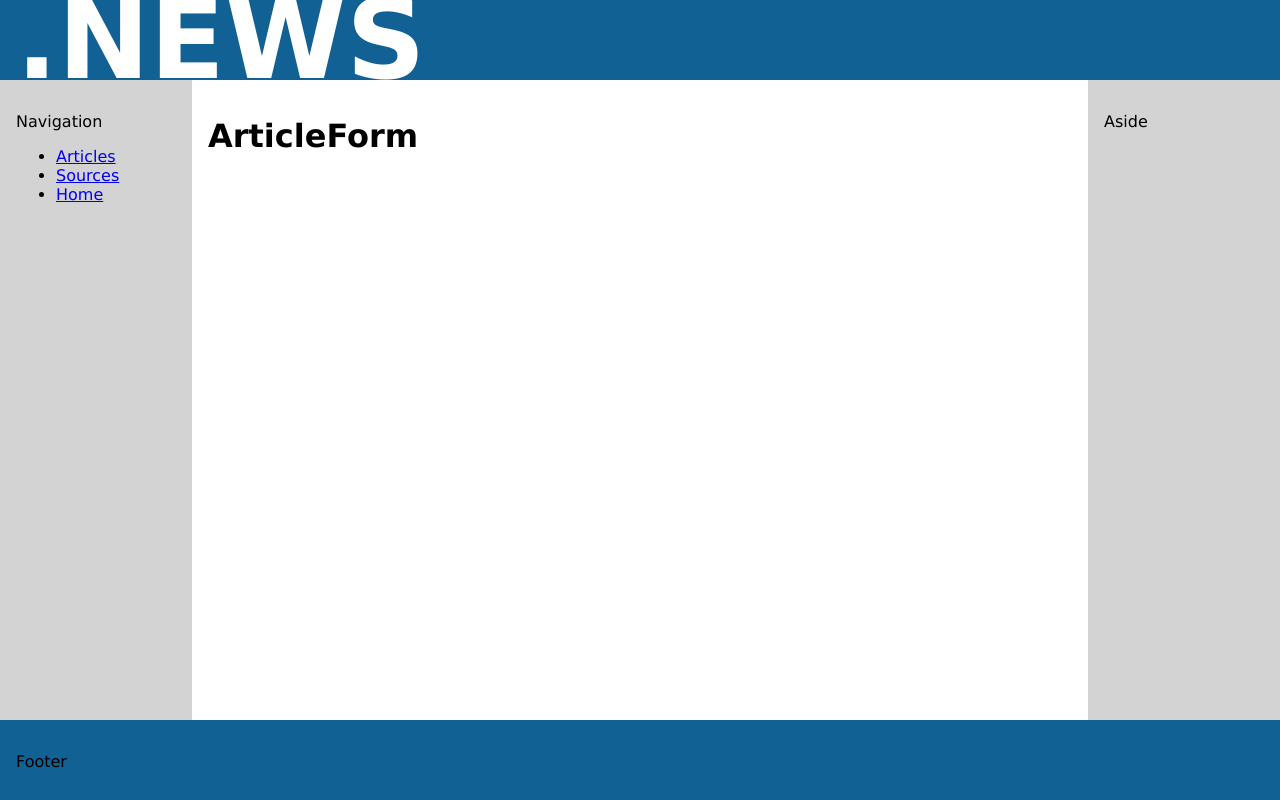
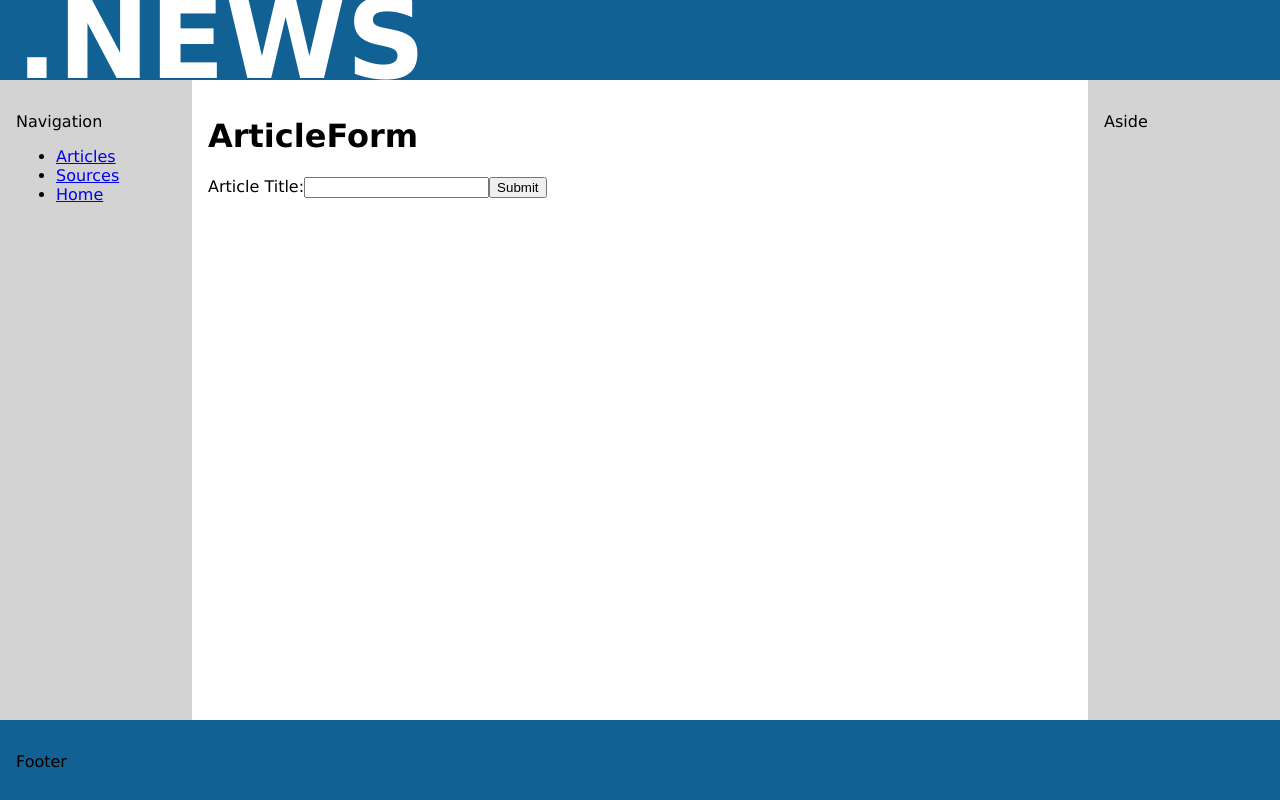
Before and after one commit to jmcpartland/phase-3-frontend-news, a React (Create React App) app: page /articles/new in a window 1280 px wide. Built offline with nearby package versions, Linux system fonts and the light colour scheme.

Commit message:
added form elements to ArticleForm

```diff
--- a/src/components/Article.js
+++ b/src/components/Article.js
@@ -1,7 +1,9 @@
-import React from 'react';
+import React, { useState } from 'react';
 import { useNavigate } from 'react-router-dom';
 
 function Article({article}) {
+
+    const [currentArticle, setCurrentArticle] = useState(0) // NOT WORKING
 
     let navigate = useNavigate();
 
@@ -10,15 +12,36 @@ function Article({article}) {
         navigate("/articles/new", article={article});
     }
 
+
+
     const deleteArticle = (e) => {
+        setCurrentArticle(article.id)  // NOT WORKING
+        console.log(currentArticle)
+
         fetch(`http://localhost:9292/articles/${article.id}`, {
             method: "DELETE",
             headers: {
                 'Content-type': 'application/json'
             }
         })
+        .then(() => setCurrentArticle(0))  // NOT WORKING
+        console.log(currentArticle)
     }
 
+
+
+
+
+    const updateArticle = (e) => {
+
+        fetch(`http://localhost:9292/articles/${article.id}`, {
+            method: "PUT",
+            headers: {
+                'Content-type': 'application/json'
+            },
+            body: JSON.stringify()
+        })
+    }
 
     return (
         <div className="center">
@@ -28,6 +51,7 @@ function Article({article}) {
             <span className="labelStyle">Author: </span> {article.author} <p />
             <span className="labelStyle">Description: </span> {article.description}  <p />
             <button type="button" onClick={newArticle}>New</button>
+            <button type="button" onClick={updateArticle}>Update</button>
             <button type="button" onClick={deleteArticle}>Delete</button>
         </div>
     )
--- a/src/components/ArticleForm.js
+++ b/src/components/ArticleForm.js
@@ -3,13 +3,33 @@ import { useParams } from 'react-router-dom';
 
 function ArticleForm({article}) {
     const [newArticle, setNewArticle] = useState([]);
+    const [articleTitle, setArticleTitle] = useState("")
 
     let params = useParams();
-    console.log(article);
+    // console.log(article);
+
+
+    function handleChange(event) {
+        setArticleTitle(event.target.value)
+        console.log(event.target.value)
+    }
+
+    function handleSubmit(event) {
+        // console.log(event)
+    }
+
 
     return (
         <div className="center">
             <h1>ArticleForm</h1>
+
+            <form onSubmit={handleSubmit}>
+                <label>
+                    Article Title:
+                    <input value={articleTitle} onChange={handleChange} />
+                </label>
+                <input type="submit" value="Submit" />
+            </form>
         </div>
     )
 }
```
